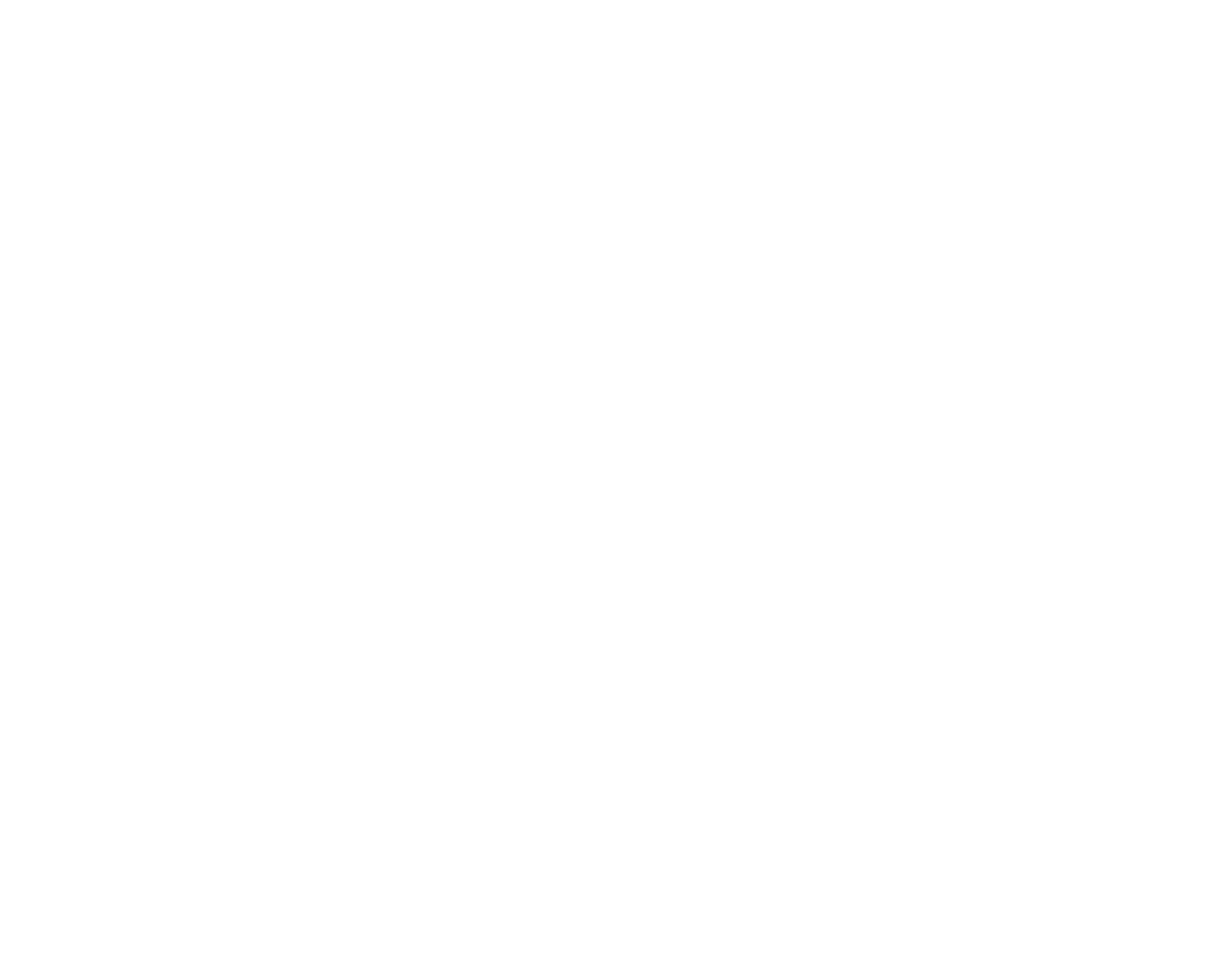
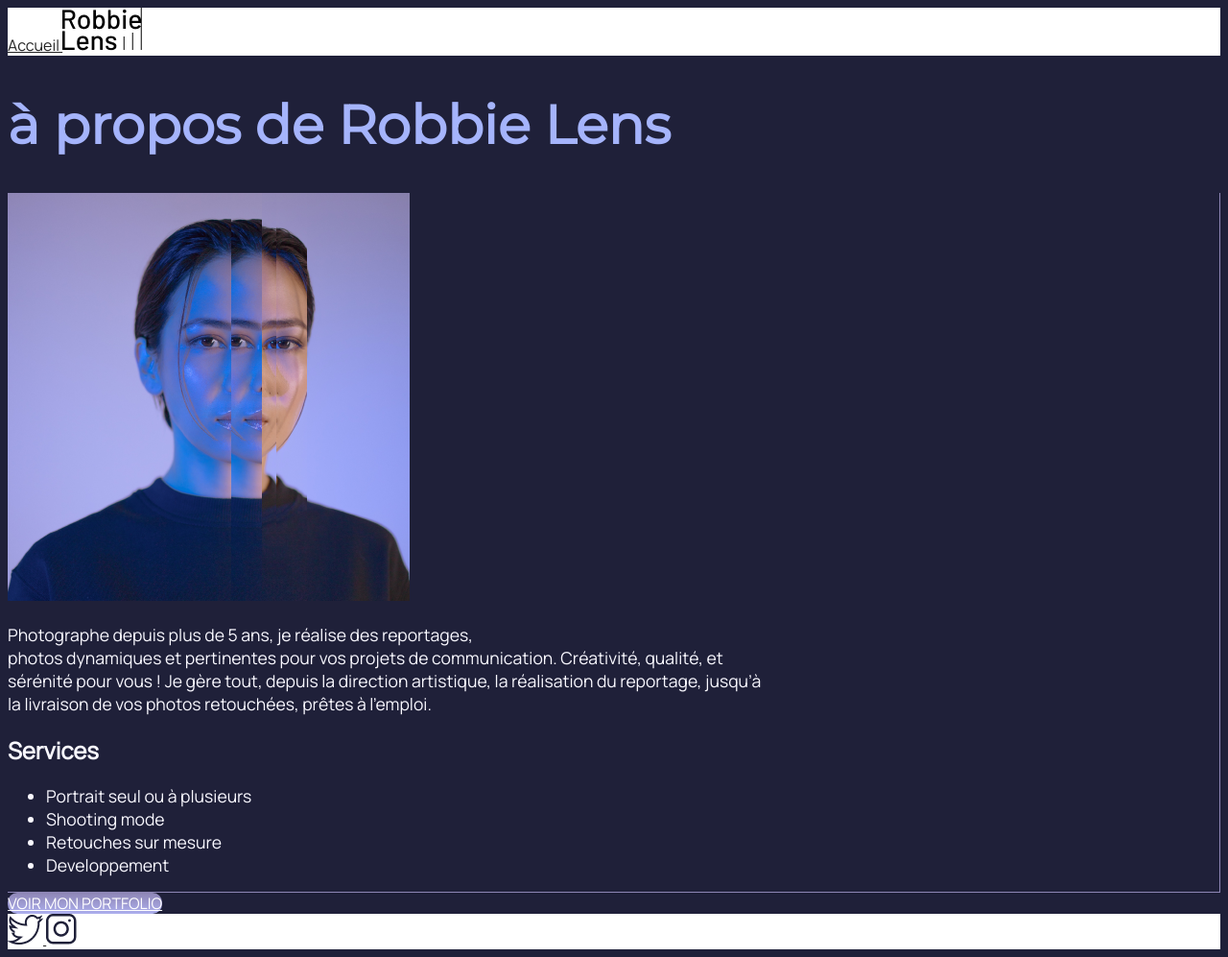
Before and after one commit to Baptiste-Wllme/apprentissage-html-css, a plain HTML site: page 1603881-creez-votre-site-web-avec-html5-et-css3-P1C4-exercice/a-propos.html in a window 1280 px wide. Shown: the whole page at 96% size. Before the commit the page ends 800 px from the top, so only its background shows below. Drawn offline with Linux system fonts and the light colour scheme.

Commit message:
création de 2 pages

```diff
--- a/1603881-creez-votre-site-web-avec-html5-et-css3-P1C4-exercice/a-propos.html
+++ b/1603881-creez-votre-site-web-avec-html5-et-css3-P1C4-exercice/a-propos.html
@@ -3,11 +3,57 @@
 
 <head>
     <meta charset="utf-8">
-    <title>À propos - Robbie Lens Photographie</title>
+    <title>Accueil - Robbie Lens Photographie</title>
+    <link href="./style.css" rel="stylesheet"/>
+    <link rel="preconnect" href="https://fonts.googleapis.com" />
+    <link rel="preconnect" href="https://fonts.gstatic.com" crossorigin />
+    <link href="https://fonts.googleapis.com/css2?family=Manrope&family=Montserrat&display=swap" rel="stylesheet" />
+
 </head>
 
 <body>
     <!-- Contenu de la page -->
+
+    <div class="entete">
+        <a href="./index.html" class="icone" >Accueil </a>
+        <img src="images/logo.png" alt="Logo_de_Robbie_Lens" />
+        </a>
+    </div>
+
+    <h1>à propos de Robbie Lens</h1>
+    <div class="englobement">
+
+        <img src="images/robbie-lens.png" alt="photo_robbie_lens" title="photo_robbie_lens" />
+
+        <p>
+            Photographe depuis plus de 5 ans, je réalise des reportages,
+            <br> photos dynamiques et pertinentes pour vos projets de communication. Créativité, qualité, et
+            <br> sérénité pour vous ! Je gère tout, depuis la direction artistique, la réalisation du reportage, jusqu’à
+            <br> la livraison de vos photos retouchées, prêtes à l’emploi.
+        </p>
+
+        <h2>Services</h2>
+        <ul>
+            <li>Portrait seul ou à plusieurs</li>
+            <li>Shooting mode</li>
+            <li>Retouches sur mesure</li>
+            <li>Developpement</li>
+        </ul>
+    </div>
+
+    <div>
+        <a href="" class="cta">VOIR MON PORTFOLIO </a>
+    </div>
+
+    <div class="pied-de-page">
+        <a target="_blank" href="https://twitter.com/" class="icone">
+            <img src="images/twitter.png" alt="Logo twitter" class="icone"/>
+        </a>
+        <a target="_blank" href="https://www.instagram.com/" class="icone">
+            <img src="images/instagram.png" alt="logo instagram" class="icone"/>
+        </a>
+    </div>
+
 </body>
 
 </html>
--- /dev/null
+++ b/1603881-creez-votre-site-web-avec-html5-et-css3-P1C4-exercice/style.css
@@ -0,0 +1,63 @@
+body {
+  font-family: 'Manrope', sans-serif;
+  font-size: 1em;
+  background: #1F2039;
+}
+
+a {
+  color: #242424
+}
+
+.important {
+  color: #a5b4fc;
+  font-style: normal;
+}
+
+h1 {
+  font-size: 3.5em;
+  font-family: montserrat, sans-serif;
+  color: #A5B4FC
+
+}
+
+p,
+li {
+  font-size: 1.1em;
+  color: #f9f8ff;
+}
+
+.div {
+color: white;
+}
+
+h2 {
+  color: #f9f8ff;
+}
+
+.entete,
+.pied-de-page {
+  background-color: white;
+}
+
+.cta {
+  background: linear-gradient(#8e86b5, #acaeed);
+  color: white;
+  border-radius: 10px;
+}
+
+.englobement {
+  border-right: 1px solid #8e86b5;
+  border-bottom: 1px solid #8e86b5;
+}
+
+a:hover {
+  text-decoration: underline;
+}
+
+.cta:hover {
+  background: linear-gradient(#696484, #8788ba);
+}
+
+.icone:hover {
+  opacity: 0.5;
+}
```
Also changed, not shown: 1603881-creez-votre-site-web-avec-html5-et-css3-P1C4-exercice/index.html (+29 -5 lines), 1603881-creez-votre-site-web-avec-html5-et-css3-P1C4-exercice/images/instagram.png (added), 1603881-creez-votre-site-web-avec-html5-et-css3-P1C4-exercice/images/logo.png (added), 1603881-creez-votre-site-web-avec-html5-et-css3-P1C4-exercice/images/robbie-lens.png (added), 1603881-creez-votre-site-web-avec-html5-et-css3-P1C4-exercice/images/twitter.png (added).
